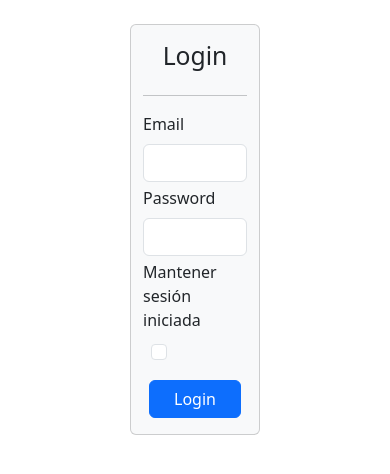
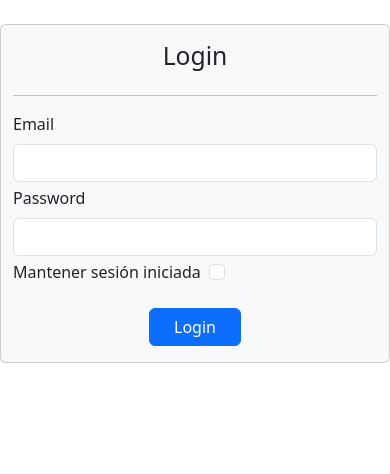
Before and after one commit to GBalatti9/argentina-wold-cup, a React (Vite) app: page /login in a window 390 px wide. Shown: the top 474 px of the page. Built offline with nearby package versions, Linux system fonts and the light colour scheme.

Commit message:
Form responsive

```diff
--- a/src/auth/components/FormComponent.jsx
+++ b/src/auth/components/FormComponent.jsx
@@ -4,10 +4,10 @@ import { getFormByType } from "../helpers"
 
 export const FormComponent = ({ type }) => {
 
+    const navigate = useNavigate();
+
     const formElements = getFormByType( type );
     const { type: formType, inputs } = formElements ? formElements : [];
-
-    const navigate = useNavigate();
 
     const handleSubmit = ( e, formType ) => {
         e.preventDefault();
@@ -17,12 +17,12 @@ export const FormComponent = ({ type }) => {
     }
 
     return (
-        <div className="card col-4 mx-auto mt-4 container bg-light">
+        <div className="card col-sm-12 col-md-5 mx-auto mt-4 container bg-light">
             <h2 className="text-center pt-3">
                 { formType === 'register' ? 'Register' : 'Login' }
             </h2>
             <hr />
-            <form className="d-flex flex-column" onSubmit={( e ) => handleSubmit(e, formType) }>
+            <form className="d-flex flex-column" onSubmit={( e ) => handleSubmit( e, formType ) }>
                 {
                     inputs.map(( input ) => (
                         <div key={ input.name + formType }>
```
